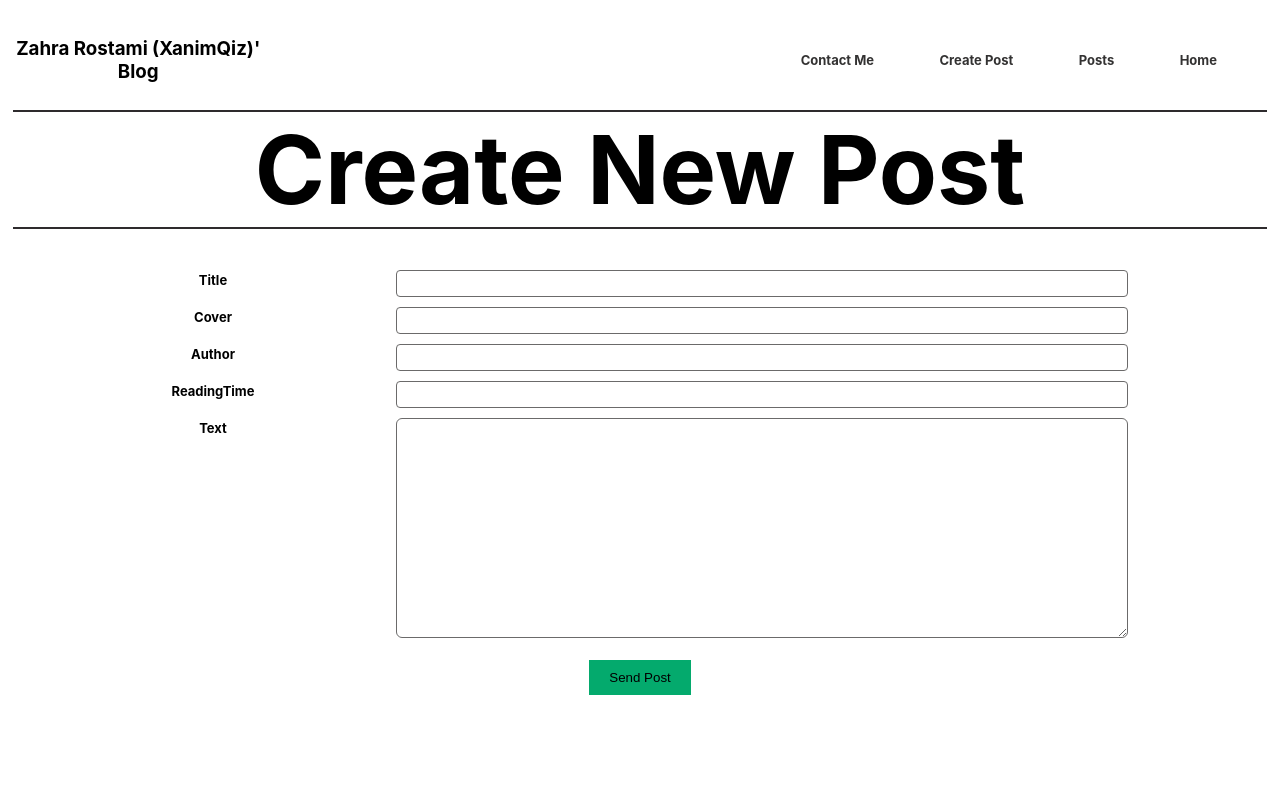
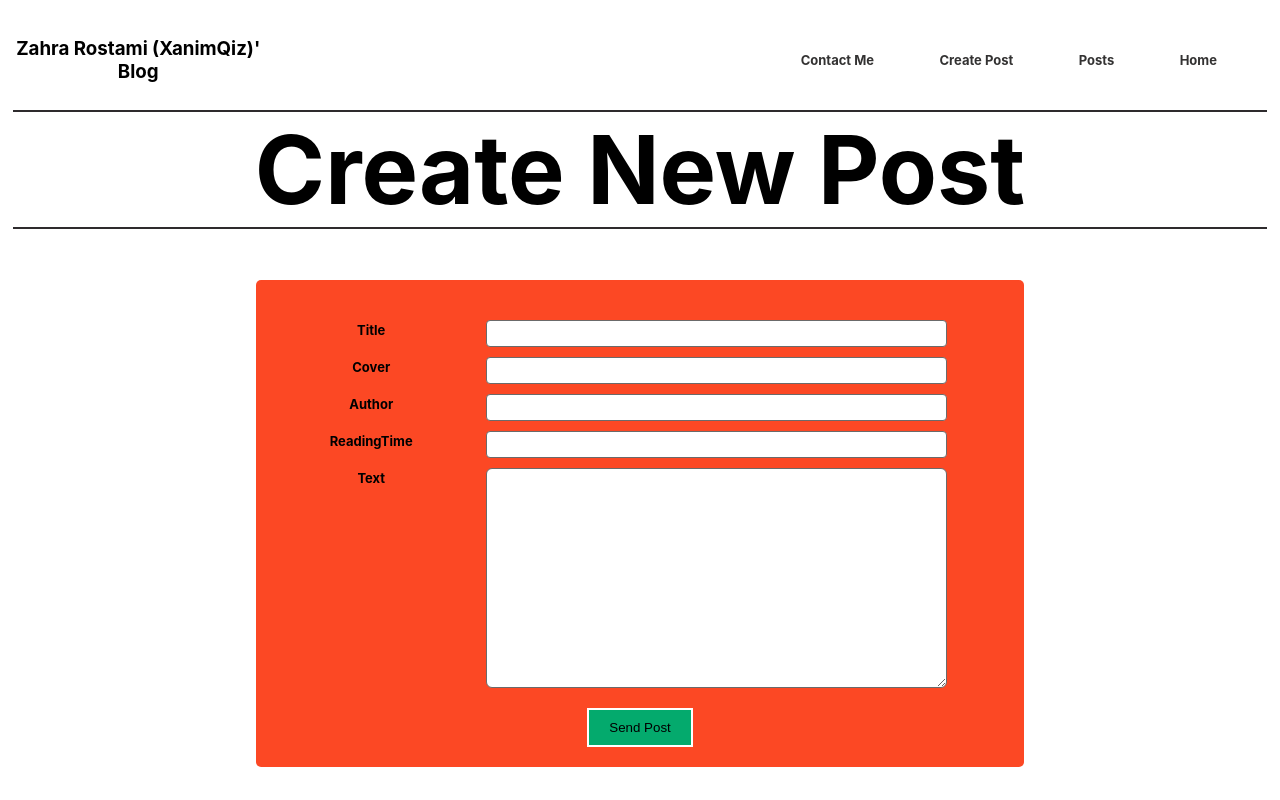
Before and after one commit to zahraRostami1999/blog-app, a React (Create React App) app: page /Create-Post in a window 1280 px wide. Built offline with nearby package versions, Linux system fonts and the light colour scheme.

Commit message:
edit createPost style file: add parent container and give background color

```diff
--- a/src/pages/createPost/createPost.module.css
+++ b/src/pages/createPost/createPost.module.css
@@ -1,17 +1,28 @@
+.createContainer {
+  width: 100%;
+  display: flex;
+  justify-content: center;
+  align-items: center;
+  margin: 100px 30px 0 0;
+}
+
 .createPostWrapper {
-  margin: 80px 30px 0 30px;
+  background-color: rgb(252, 72, 36);
+  border-radius: 5px;
+  width: 60%;
+  padding-top: 30px;
 }
 
 button {
-  margin-top: 20px;
+  margin: 20px 0;
   padding: 10px 20px;
-  background-color: #04AA6D;
+  background-color: #04aa6d;
   color: black;
   border: 2px solid #fff;
 }
 
 button:hover {
   background-color: #fff;
-  border: 2px solid #04AA6D;
+  border: 2px solid #04aa6d;
   color: #000;
 }
```
